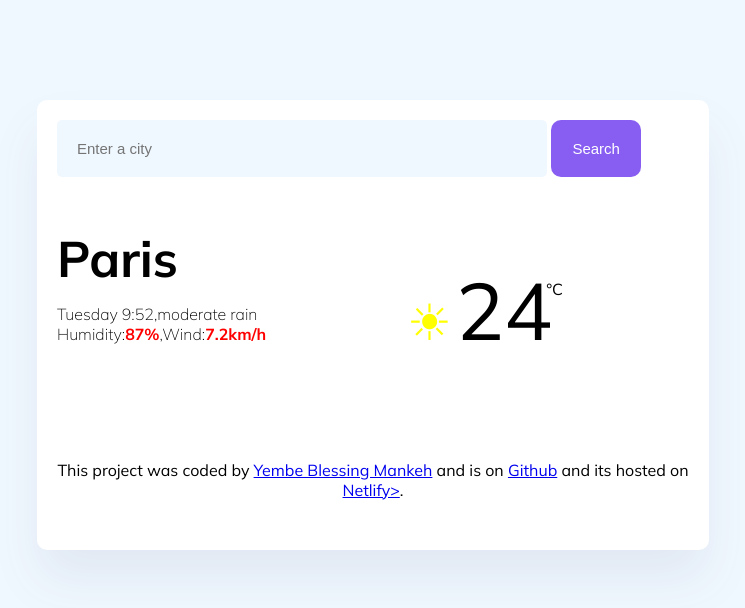
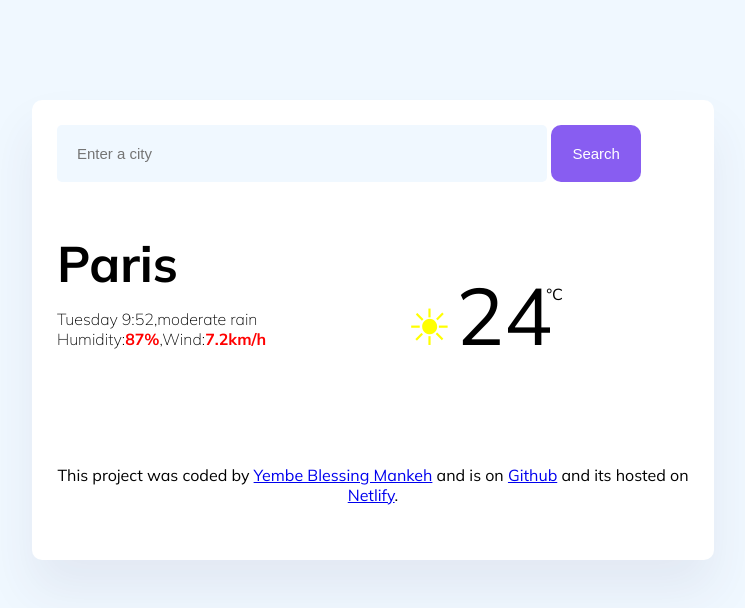
Before and after one commit to Blessing-bit-ui/MY-Weather-project, a plain HTML site: page index.html in a window 1280 px wide. Shown: the top 608 px of the page, without its empty margins (267-1012 px from the left). Drawn offline with nearby package versions, Linux system fonts and the light colour scheme.

Commit message:
corrected the links and added the padding to class container

```diff
--- a/index.html
+++ b/index.html
@@ -31,7 +31,7 @@
        <span class="degree">°C</span>
     </div>
     <footer class="bottom">
-        This project was coded by <a href="https://github.com/Blessing-bit-ui">Yembe Blessing Mankeh</a> and is on <a href="C:\Users\ATZ COMPUTERS\OneDrive\Desktop\MY-Weather-project">Github</a> and its hosted on <a href="https://yembeblessing.netlify.app/">Netlify></a>.
+        This project was coded by <a href="https://github.com/Blessing-bit-ui">Yembe Blessing Mankeh</a> and is on <a href=" https://github.com/Blessing-bit-ui/MY-Weather-project">Github</a> and its hosted on <a href="https://yembeblessing.netlify.app/">Netlify</a>.
     </footer>
 </div>
     <script src="myproject.js"></script>
--- a/myproject.css
+++ b/myproject.css
@@ -7,7 +7,7 @@
         background-color:white;
         margin:100px auto;
         max-width:50%;
-        padding:20px;
+        padding:25px;
         border-radius:10px;
        box-shadow: rgba(65, 50, 100, 0.08) 0px 30px 50px 0px;
     }
```
Also changed, not shown: myproject.html (added).
